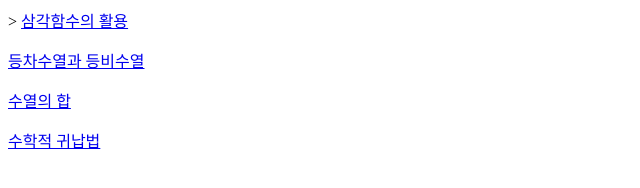
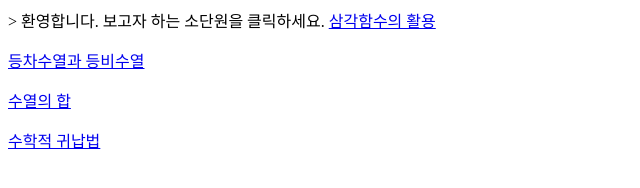
Before and after one commit to shotgunboy07/shotgunboy07.github.io, a plain HTML site: page index.html in a window 1280 px wide. Shown: the whole page, without its empty margins (0-640 px from the left). Drawn offline with Linux system fonts and the light colour scheme.

Commit message:
Update index.html

```diff
--- a/index.html
+++ b/index.html
@@ -6,6 +6,7 @@
  <title>WEB1 - html</title>
 </<head>
   <body>
+   환영합니다. 보고자 하는 소단원을 클릭하세요.
     <a href="2.html">삼각함수의 활용</a><p>
     <a href="3.html">등차수열과 등비수열 <p>
     <a href="4.html">수열의 합<p>
```
